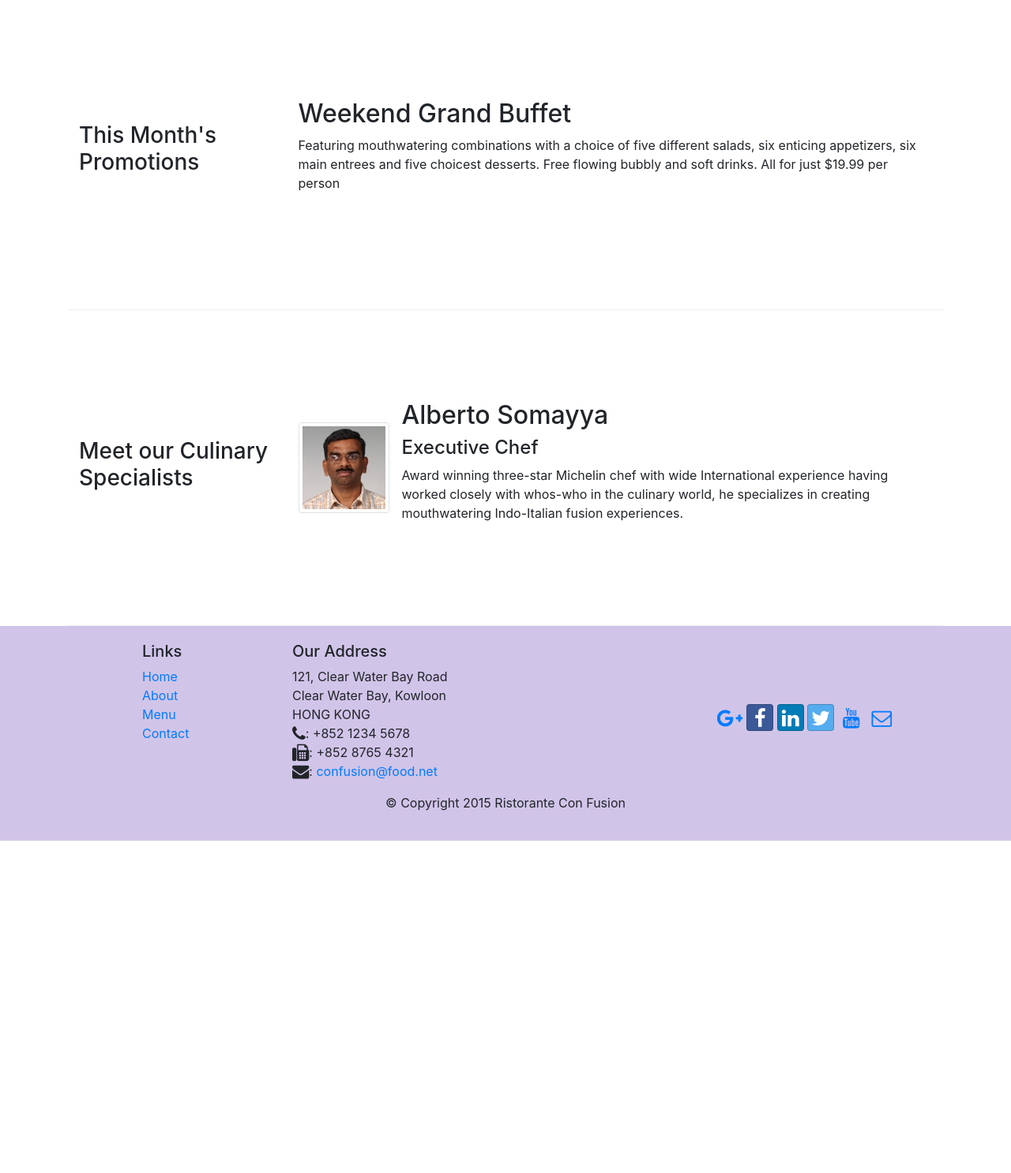
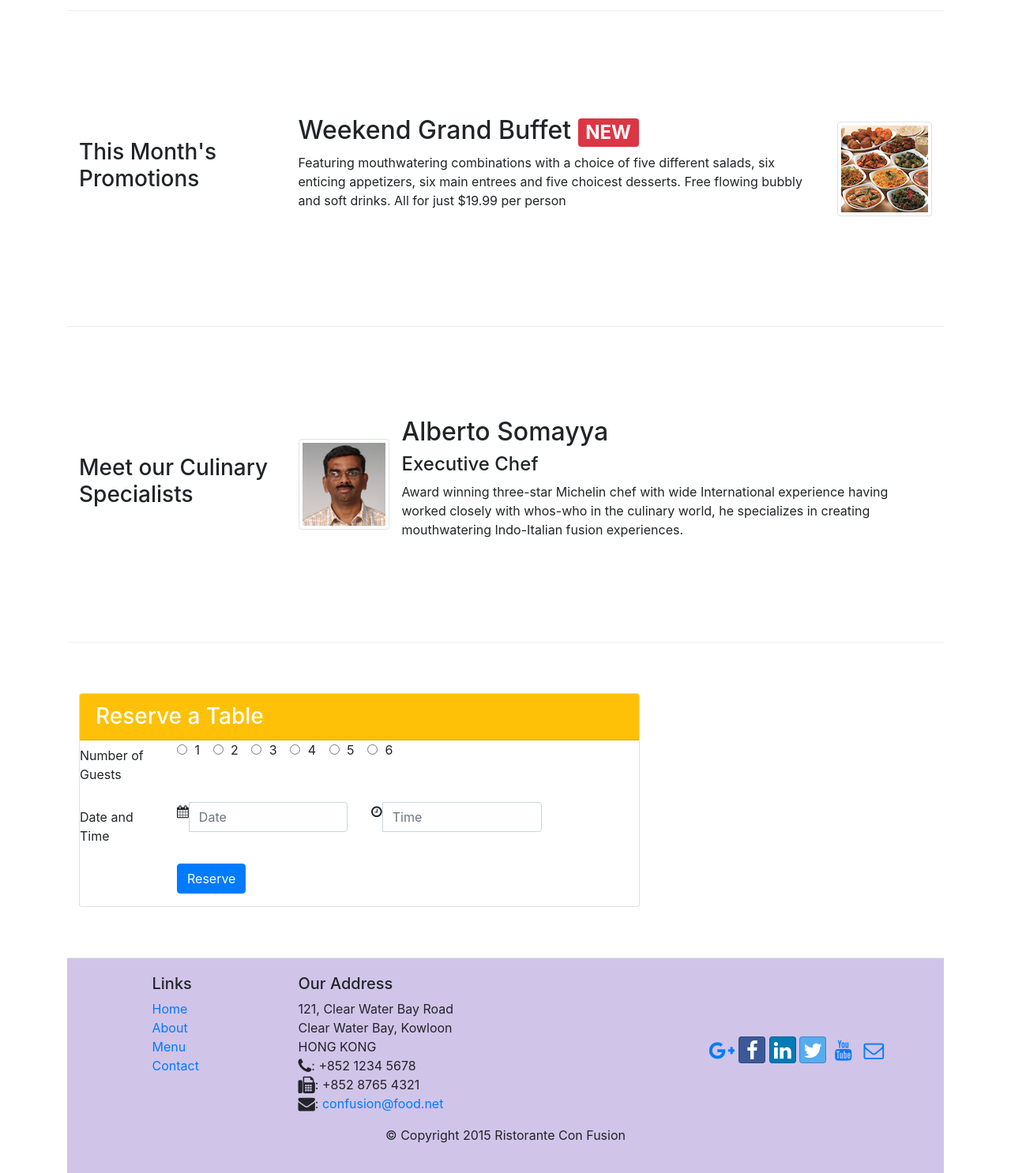
Before and after one commit to jsntcxy66/bootstrap4exercise, a website: page index.html in a window 1280 px wide. Shown: the part 720-2206 px from the top of the page at 79% size. Before the commit the page ends 1785 px from the top, so only its background shows below. Drawn offline with nearby package versions, Linux system fonts and the light colour scheme; files that its build step writes are made by us from their sources.

Commit message:
Assignment 2

```diff
--- a/index.html
+++ b/index.html
@@ -18,29 +18,29 @@
 <body>
     <nav class="navbar navbar-inverse navbar-toggleable-sm fixed-top">
         <div class="container">
+            <button class="navbar-toggler" type="button" data-toggle="collapse" data-target="#Navbar">
+                <span class="navbar-toggler-icon"></span>
+            </button>
             <a class="navbar-brand" href="#">
                 <img src="img/logo.png" height="30" width="41">
             </a>
-            <button class="navbar-toggler" type="button" data-toggle="collapse" data-target="#Navbar">
-                <span class="navbar-toggler-icon"></span>
-            </button>
             <div class="collapse navbar-collapse" id="Navbar">
                 <ul class="navbar-nav">
                     <li class="nav-item active">
                         <a class="nav-link" href="#">
-                            <span class="fa fa-home"></span>Home</a>
+                            <span class="fa fa-home fa-lg"></span> Home</a>
                     </li>
                     <li class="nav-item">
                         <a class="nav-link" href="./aboutus.html">
-                            <span class="fa fa-info fa-lg"></span>About</a>
+                            <span class="fa fa-info fa-lg"></span> About</a>
                     </li>
                     <li class="nav-item">
                         <a class="nav-link" href="#">
-                            <span class="fa fa-list fa-lg"></span>Menu</a>
+                            <span class="fa fa-list fa-lg"></span> Menu</a>
                     </li>
                     <li class="nav-item">
                         <a class="nav-link" href="./contactus.html">
-                            <span class="fa fa-address-card fa-lg"></span>Contect</a>
+                            <span class="fa fa-address-card fa-lg"></span> Contect</a>
                     </li>
                 </ul>
             </div>
@@ -49,13 +49,17 @@
     <header class="jumbotron">
         <div class="container">
             <div class="row row-header">
-                <div class="col-12 col-sm-8">
+                <div class="col-12 col-sm-6">
                     <h1>Ristorante con Fusion</h1>
                     <p>We take inspiration from the World's best cuisines, and create a unique fusion experience. Our lipsmacking
                         creations will tickle your culinary senses!</p>
                 </div>
                 <div class="col col-sm align-self-center">
                     <img src="img/logo.png" class="img-fluid">
+                </div>
+                <div class="col-sm align-self-center">
+                    <a role="button" class="btn btn-sm btn-block btn-warning" href="#reserveform">Reserve Table</a>
+                </div>
             </div>
         </div>
         </div>
@@ -70,7 +74,10 @@
                 <div class="media">
                     <img class="d-flex mr-3 img-thumbnail align-self-center" src="img/uthappizza.png" alt="uthappizza">
                     <div class="media-body">
-                        <h2 class="mt-0">Uthappizza <span class="badge badge-danger">HOT</span> <span class="badge badge-pill badge-default">$4.99</span></h2>
+                        <h2 class="mt-0">Uthappizza
+                            <span class="badge badge-danger">HOT</span>
+                            <span class="badge badge-pill badge-default">$4.99</span>
+                        </h2>
                         <p class="hidden-xs-down">A unique combination of Indian Uthappam (pancake) and Italian pizza, topped with Cerignola olives,
                             ripe vine cherry tomatoes, Vidalia onion, Guntur chillies and Buffalo Paneer.</p>
                     </div>
@@ -83,11 +90,18 @@
             <div class="col-sm-4 col-md-3">
                 <h3>This Month's Promotions</h3>
             </div>
-            <div class="col-sm col-md">
-                <h2>Weekend Grand Buffet</h2>
-                <p class="hidden-xs-down">Featuring mouthwatering combinations with a choice of five different salads, six enticing appetizers, six
-                    main entrees and five choicest desserts. Free flowing bubbly and soft drinks. All for just $19.99 per
-                    person </p>
+            <div class="col-sm col-md flex-last">
+                <div class="media">
+                    <div class="media-body">
+                        <h2 class="mt-0">Weekend Grand Buffet
+                            <span class="badge badge-danger">NEW</span>
+                        </h2>
+                        <p class="hidden-xs-down">Featuring mouthwatering combinations with a choice of five different salads, six enticing appetizers,
+                            six main entrees and five choicest desserts. Free flowing bubbly and soft drinks. All for just
+                            $19.99 per person </p>
+                    </div>
+                    <img class="d-flex ml-3 img-thumbnail align-self-center" src="img/buffet.png" alt="Buffet">
+                </div>
             </div>
         </div>
 
@@ -105,6 +119,76 @@
                             whos-who in the culinary world, he specializes in creating mouthwatering Indo-Italian fusion
                             experiences. </p>
                     </div>
+                </div>
+            </div>
+        </div>
+
+        <div class="row row-content align-items-center">
+            <div class="col-12 col-sm-8 push-sm-2">
+                <div class="card" id="reserveform">
+                    <h3 class="card-header bg-warning text-white">Reserve a Table</h3>
+                    <div class="card-block">
+                        <form>
+                            <div class="form-group row">
+                                <label for="numberofguests" class="col-md-2 col-form-label">Number of Guests</label>
+                                <div class="col-md-10">
+                                    <div class="form-check form-check-inline">
+                                        <label class="form-check-label">
+                                            <input type="radio" class="form-check-input" name="Options" id="inlineRadio1" value="option1"> 1
+                                        </label>
+                                    </div>
+                                    <div class="form-check form-check-inline">
+                                        <label class="form-check-label">
+                                            <input type="radio" class="form-check-input" name="Options" id="inlineRadio2" value="option2"> 2
+                                        </label>
+                                    </div>
+                                    <div class="form-check form-check-inline">
+                                        <label class="form-check-label">
+                                            <input type="radio" class="form-check-input" name="Options" id="inlineRadio3" value="option3"> 3
+                                        </label>
+                                    </div>
+                                    <div class="form-check form-check-inline">
+                                        <label class="form-check-label">
+                                            <input type="radio" class="form-check-input" name="Options" id="inlineRadio4" value="option4"> 4
+                                        </label>
+                                    </div>
+                                    <div class="form-check form-check-inline">
+                                        <label class="form-check-label">
+                                            <input type="radio" class="form-check-input" name="Options" id="inlineRadio5" value="option5"> 5
+                                        </label>
+                                    </div>
+                                    <div class="form-check form-check-inline">
+                                        <label class="form-check-label">
+                                            <input type="radio" class="form-check-input" name="Options" id="inlineRadio6" value="option6"> 6
+                                        </label>
+                                    </div>
+                                </div>
+                            </div>
+                            <div class="form-group row">
+                                <label for="date" class="col-md-2 col-form-label">Date and Time</label>
+                                <div class="col-md-4">
+                                    <div class="input-group">
+                                        <div class="input-group-addon">
+                                            <i class="fa fa-calendar"></i>
+                                        </div>
+                                        <input type="text" class="form-control" id="date" name="date" placeholder="Date">
+                                    </div>
+                                </div>
+                                <div class="col-md-4">
+                                    <div class="input-group">
+                                        <div class="input-group-addon">
+                                            <i class="fa fa-clock-o"></i>
+                                        </div>
+                                        <input type="text" class="form-control" id="time" name="time" placeholder="Time">
+                                    </div>
+                                </div>
+                            </div>
+                            <div class="form-group row">
+                                <div class="col-md-10 offset-md-2">
+                                    <button type="submit" class="btn btn-primary">Reserve</button>
+                                </div>
+                            </div>
+                        </form>
                     </div>
                 </div>
             </div>
```
Also changed, not shown: aboutus.html (+7 -5 lines). Lines whose indentation alone changed are shown as unchanged.
